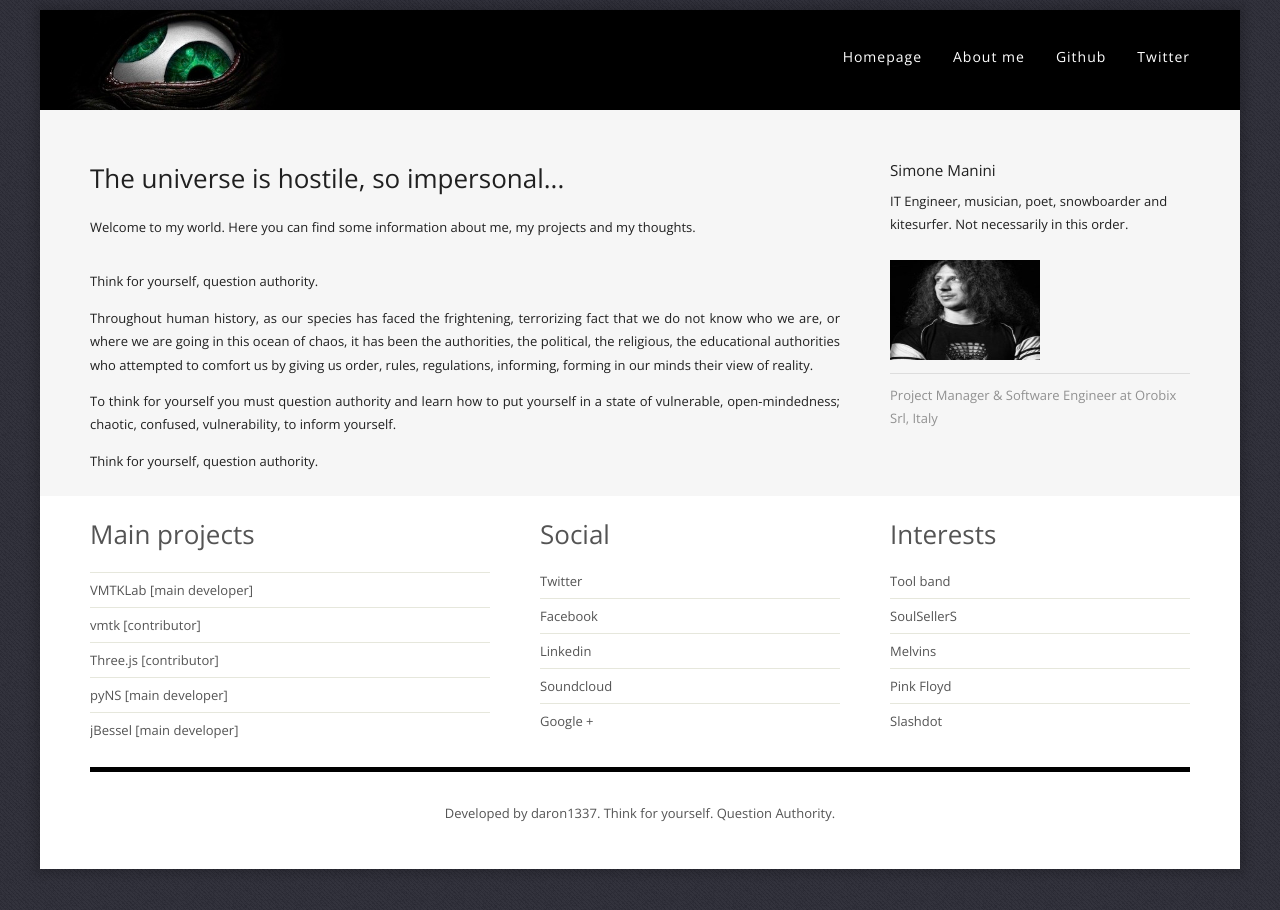
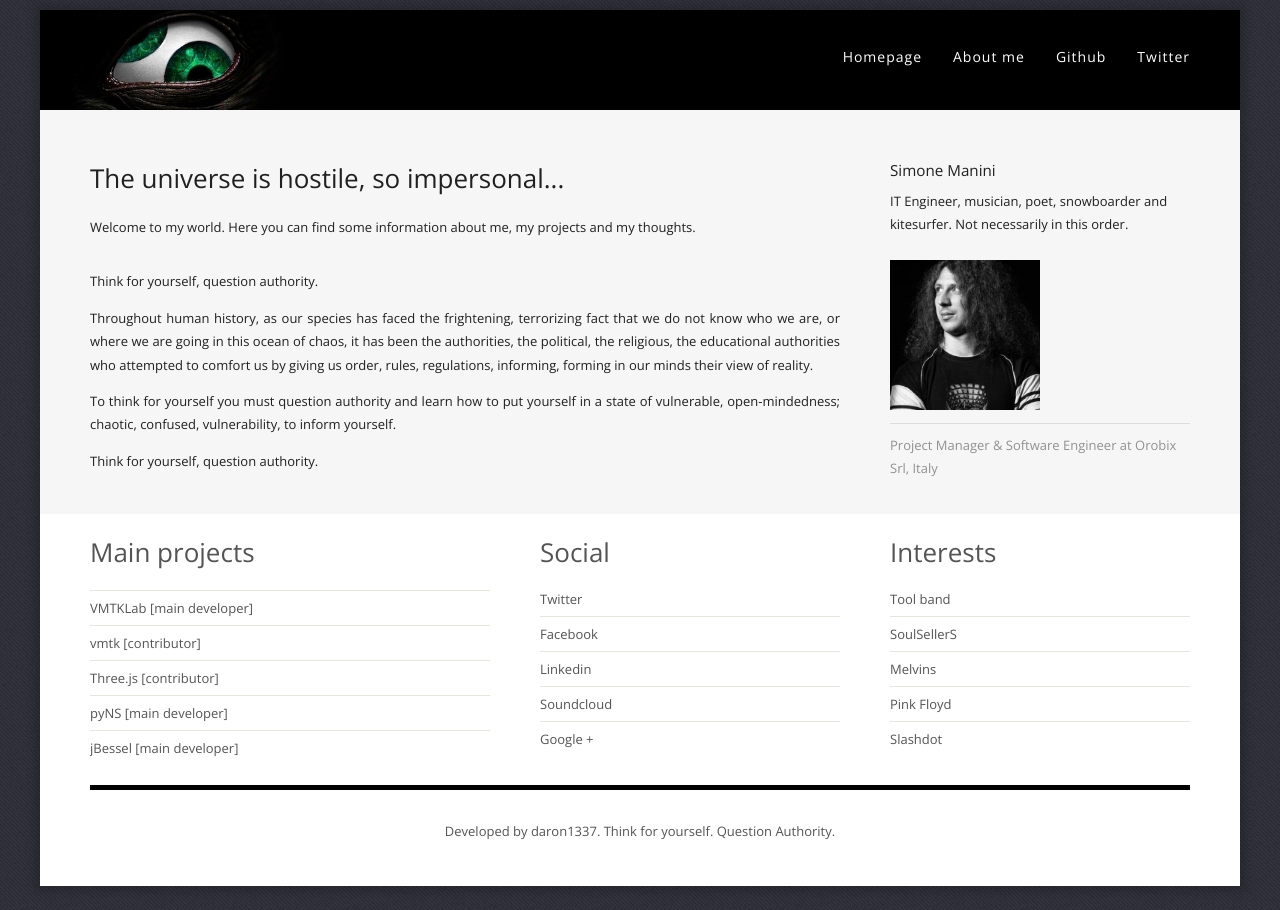
Before and after one commit to daron1337/daron1337.github.com, a Jekyll site: the page built from index.html, in a window 1280 px wide. Built offline with Jekyll 4.4.1, drawn with Linux system fonts in a browser that asks for light colours.

Commit message:
fixed logo height

```diff
--- a/_layouts/main.html
+++ b/_layouts/main.html
@@ -54,7 +54,7 @@
 						<h3>Simone Manini</h3>
 						<p>IT Engineer, musician, poet, snowboarder and kitesurfer. Not necessarily in this order.</p>
 					</li>
-					<p><img src="media/logo.jpg" width="150" height="100" alt="" /></p>
+					<p><img src="media/logo.jpg" width="150" height="150" alt="" /></p>
 					<li>
 						<p><a href="http://www.orobix.com" target="_blank">Project Manager & Software Engineer at Orobix Srl, Italy</a></p>
 					</li>
```
